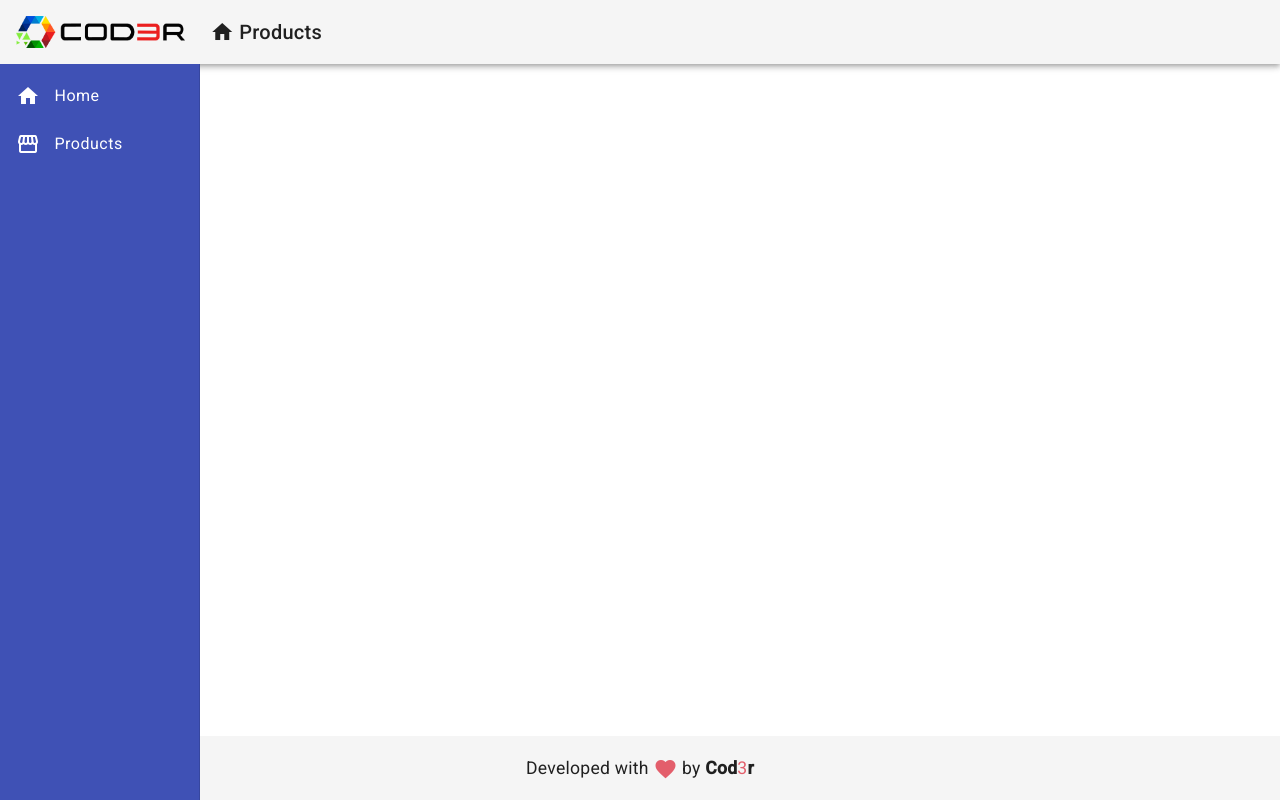
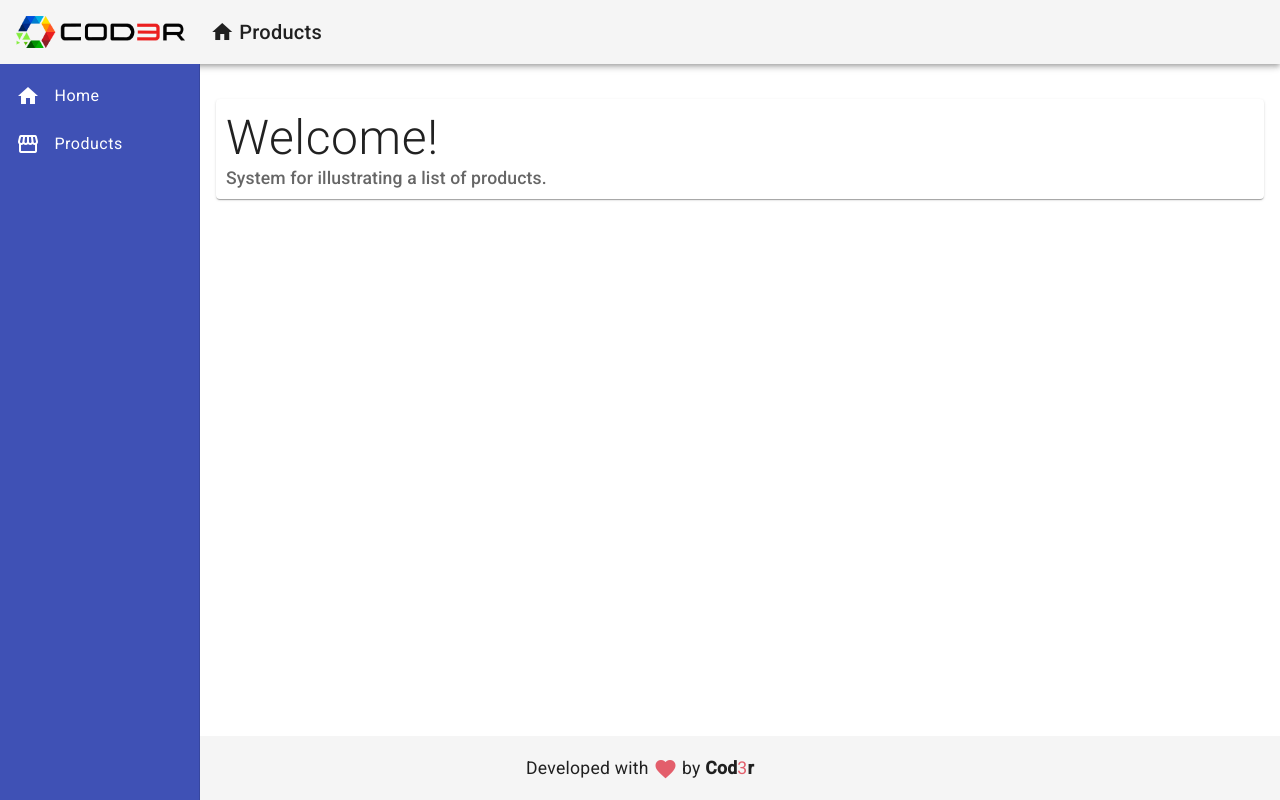
Before and after one commit to pauloalvesm/angular-products, an Angular app in the folder frontend/: page / in a window 1280 px wide. Built offline with nearby package versions, Linux system fonts and the light colour scheme.

Commit message:
feat: apply style and settings

```diff
--- a/frontend/src/app/components/template/nav/nav.component.html
+++ b/frontend/src/app/components/template/nav/nav.component.html
@@ -16,6 +16,6 @@
         </mat-nav-list>
     </mat-sidenav>
     <mat-sidenav-content class="content">
-        <router-outlet></router-outlet>
+        <app-home></app-home>
     </mat-sidenav-content>
 </mat-sidenav-container>
--- a/frontend/src/styles.scss
+++ b/frontend/src/styles.scss
@@ -5,6 +5,7 @@
   --green-color-1: #28A745;
   --red-color-1: #E35E6B;
   --blue-color-1: #3F51B5;
+  --dark-color-1: #00000099;
 }
 
 html, body { height: 100%; }
```
Also changed, not shown: frontend/src/app/app.module.ts (+6 -1 lines).
